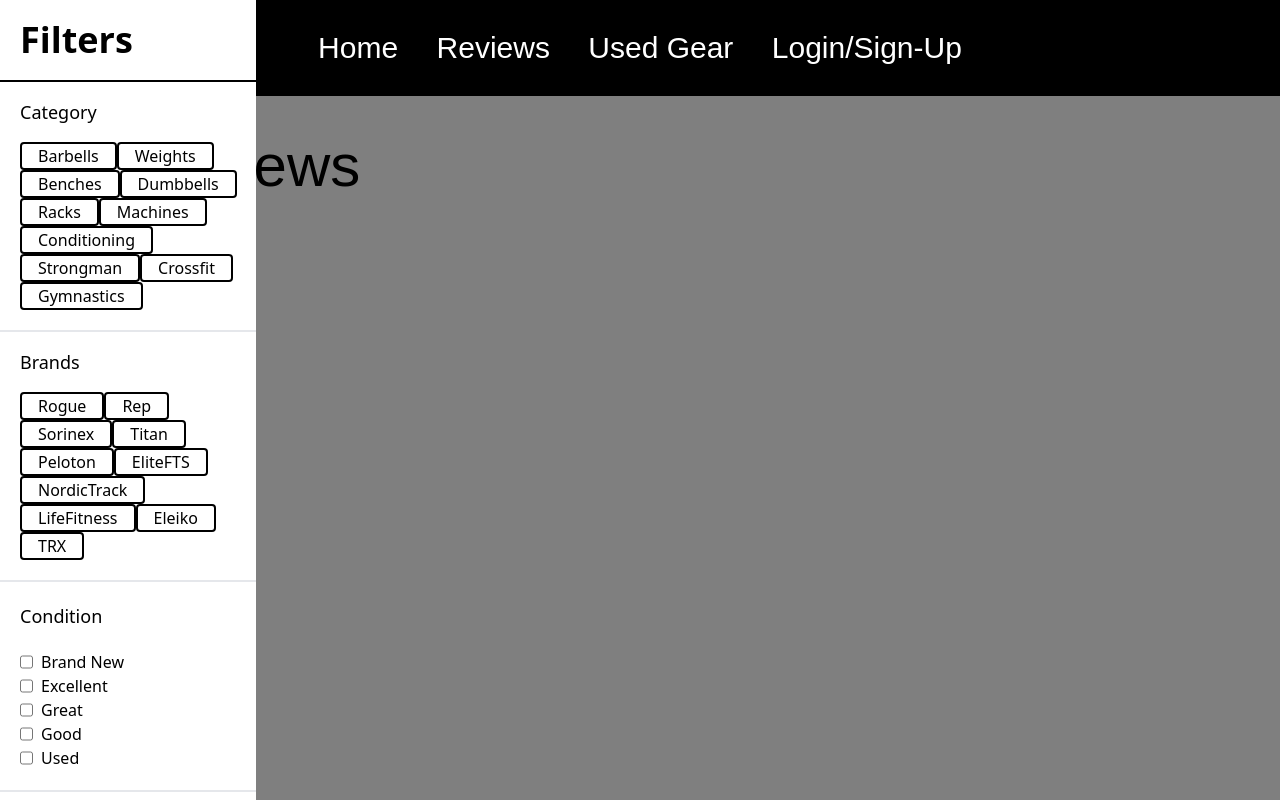
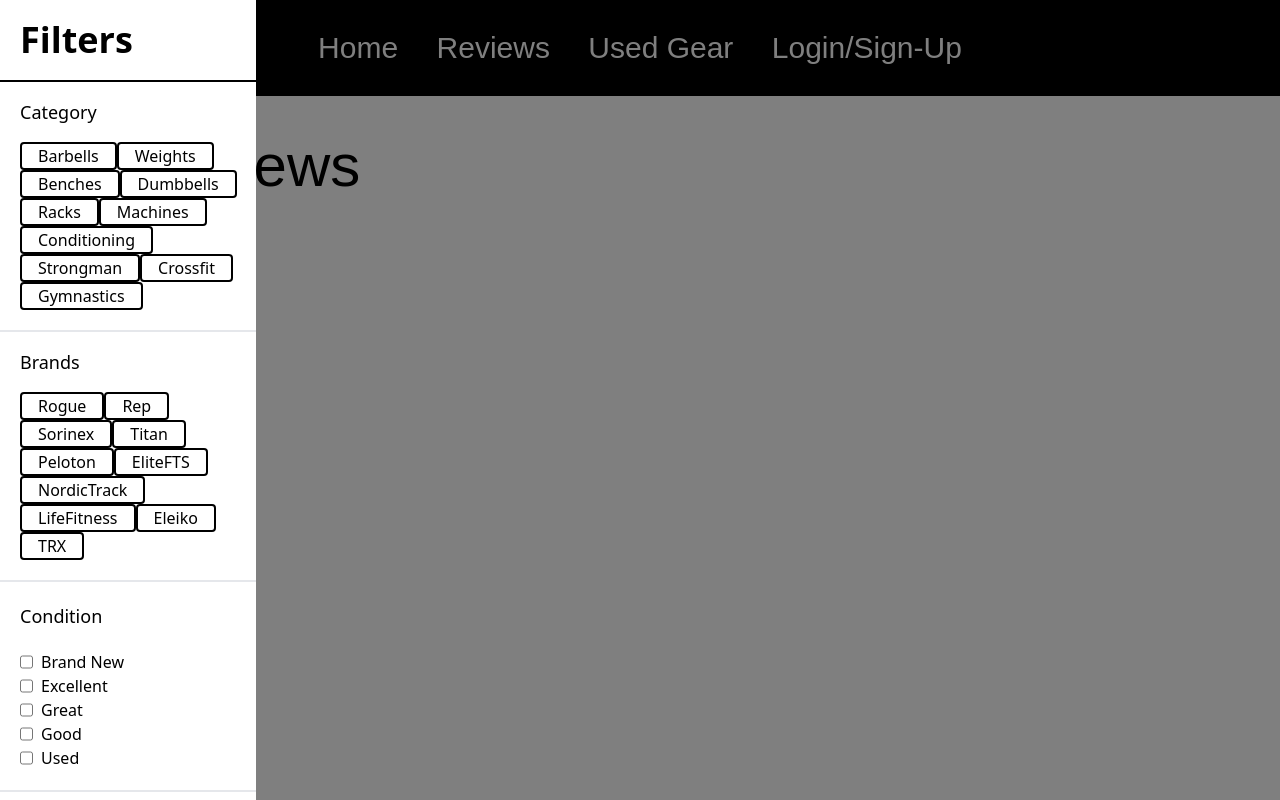
Before and after one commit to Brandon-Winkler/FitView, a React (Vite) app: page /reviews in a window 1280 px wide. Both pictures are taken after a click on the button 64 px from the left and 220 px from the top of the page. Built offline with nearby package versions, Linux system fonts and the light colour scheme.

Commit message:
updated the div that transitions the opacity of the screen when the filter side bar is pulled up. It has a z-axis value now

```diff
--- a/src/components/SideBar.tsx
+++ b/src/components/SideBar.tsx
@@ -105,7 +105,7 @@
                     </div>
             </div>
             <div
-                className={`fixed top-0 left-0 w-full h-full bg-black opacity-0 transition-opacity duration-300 ${
+                className={`fixed z-30 top-0 left-0 w-full h-full bg-black opacity-0 transition-opacity duration-300 ${
                     isOpen ? "opacity-50 pointer-events-auto" : "opacity-0 pointer-events-none"
                 }`}
                 onClick={() => setIsOpen(false)}
```
